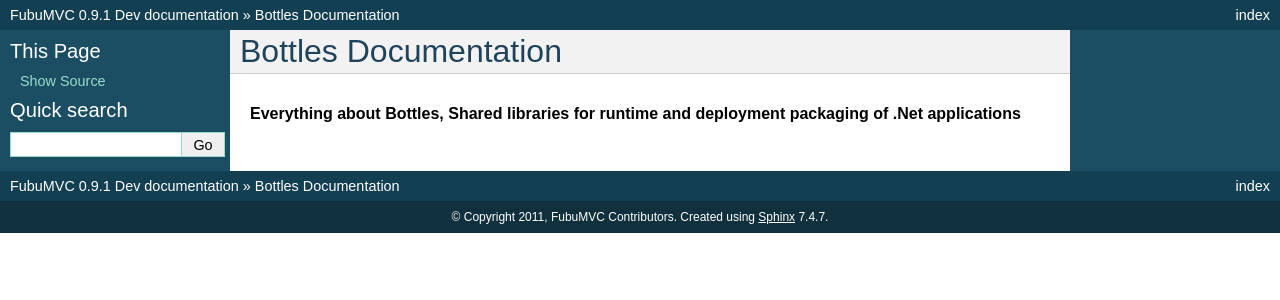
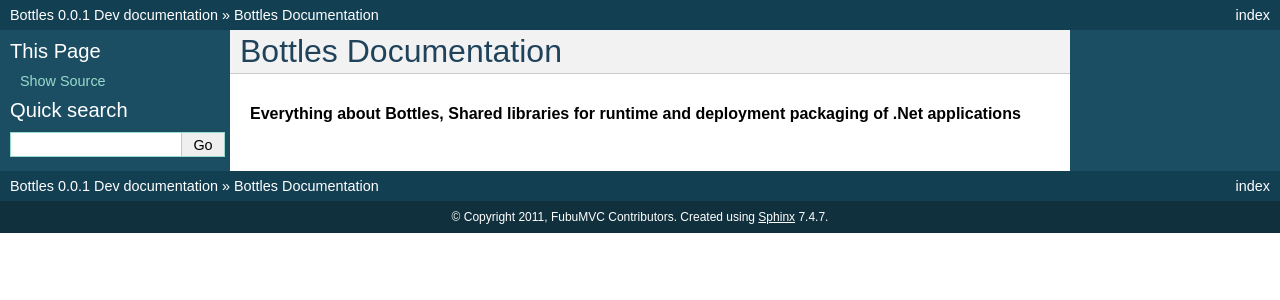
Before and after one commit to FubuMvcArchive/bottles, a Sphinx documentation site: the page built from docs/source/index.rst, in a window 1280 px wide. Shown: the top 300 px of the page. Built offline with Sphinx 7.4.7, drawn with Linux system fonts in a browser that asks for light colours.

Commit message:
Updated docs configuration

```diff
--- a/docs/source/conf.py
+++ b/docs/source/conf.py
@@ -21,7 +21,8 @@
 ]
 
 intersphinx_mapping = {
-    'sphinx': ('http://sphinx.pocoo.org', None)
+    'sphinx': ('http://sphinx.pocoo.org', None),
+    'fubumvc': ('http://readthedocs.org/docs/fubumvc/en/latest'),
 }
 
 # Add any paths that contain templates here, relative to this directory.
@@ -37,7 +38,7 @@
 master_doc = 'index'
 
 # General information about the project.
-project = u'FubuMVC'
+project = u'Bottles'
 copyright = u'2011, FubuMVC Contributors'
 
 # The version info for the project you're documenting, acts as replacement for
@@ -45,9 +46,9 @@
 # built documents.
 #
 # The short X.Y version.
-version = '0.9.1'
+version = '0.0.1'
 # The full version, including alpha/beta/rc tags.
-release = '0.9.1 Dev'
+release = '0.0.1 Dev'
 
 # The language for content autogenerated by Sphinx. Refer to documentation
 # for a list of supported languages.
```
